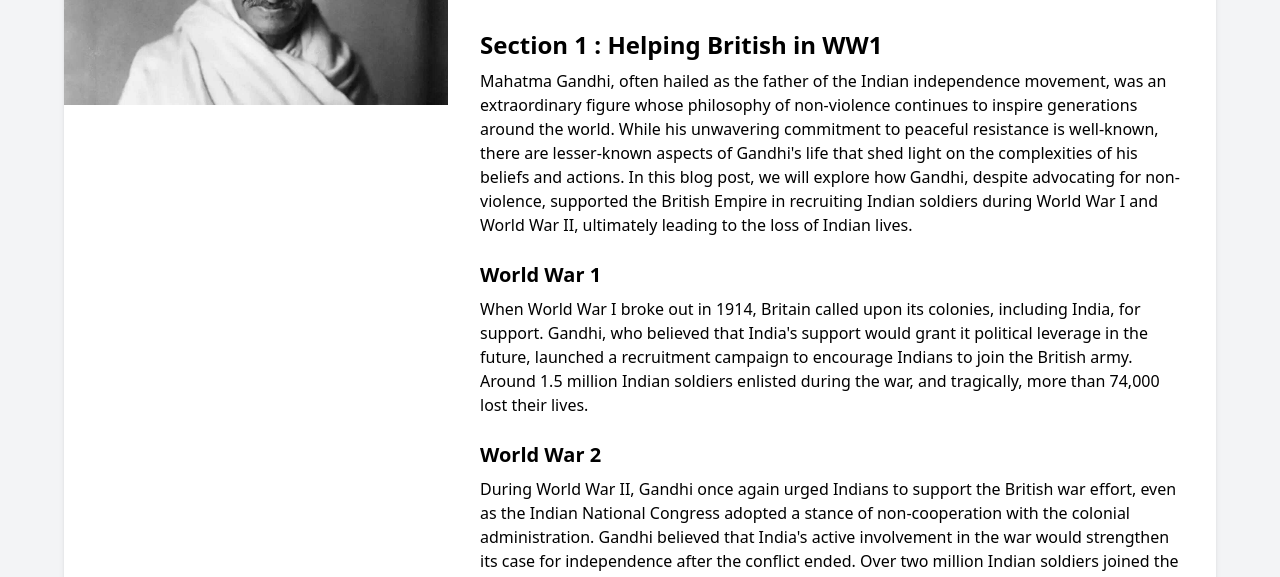
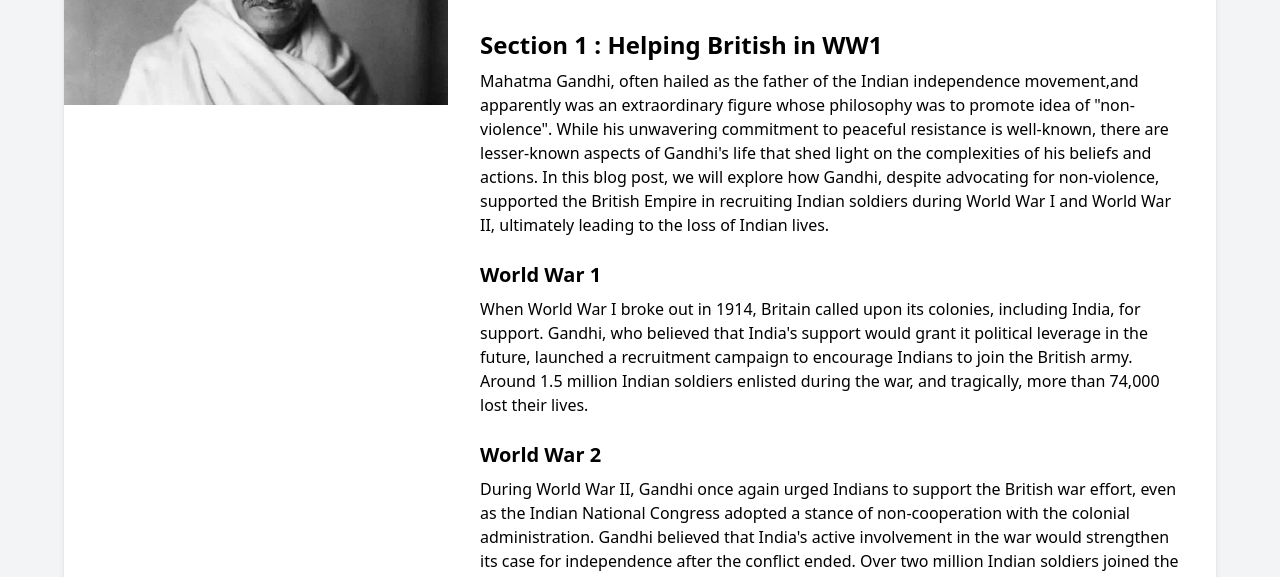
Before and after one commit to psidh/blog, a plain HTML site: page mahatma.html in a window 1280 px wide. Shown: the part 223-800 px from the top of the page. Drawn offline with nearby package versions, Linux system fonts and the light colour scheme.

Commit message:
Update mahatma.html

```diff
--- a/mahatma.html
+++ b/mahatma.html
@@ -33,7 +33,7 @@
           <div class="border-b-2 border-gray-300 pb-4">
 
             <h2 class="text-2xl font-bold mb-2">Section 1 : Helping British in WW1</h2>
-            <p>Mahatma Gandhi, often hailed as the father of the Indian independence movement, was an extraordinary figure whose philosophy of non-violence continues to inspire generations around the world. While his unwavering commitment to peaceful resistance is well-known, there are lesser-known aspects of Gandhi's life that shed light on the complexities of his beliefs and actions. In this blog post, we will explore how Gandhi, despite advocating for non-violence, supported the British Empire in recruiting Indian soldiers during World War I and World War II, ultimately leading to the loss of Indian lives.</p>
+            <p>Mahatma Gandhi, often hailed as the father of the Indian independence movement,and apparently was an extraordinary figure whose philosophy was to promote idea of "non-violence". While his unwavering commitment to peaceful resistance is well-known, there are lesser-known aspects of Gandhi's life that shed light on the complexities of his beliefs and actions. In this blog post, we will explore how Gandhi, despite advocating for non-violence, supported the British Empire in recruiting Indian soldiers during World War I and World War II, ultimately leading to the loss of Indian lives.</p>
             <br>
             <h3 class="text-xl font-bold mb-2">World War 1</h3>
             <p>When World War I broke out in 1914, Britain called upon its colonies, including India, for support. Gandhi, who believed that India's support would grant it political leverage in the future, launched a recruitment campaign to encourage Indians to join the British army. Around 1.5 million Indian soldiers enlisted during the war, and tragically, more than 74,000 lost their lives.</p>
```
